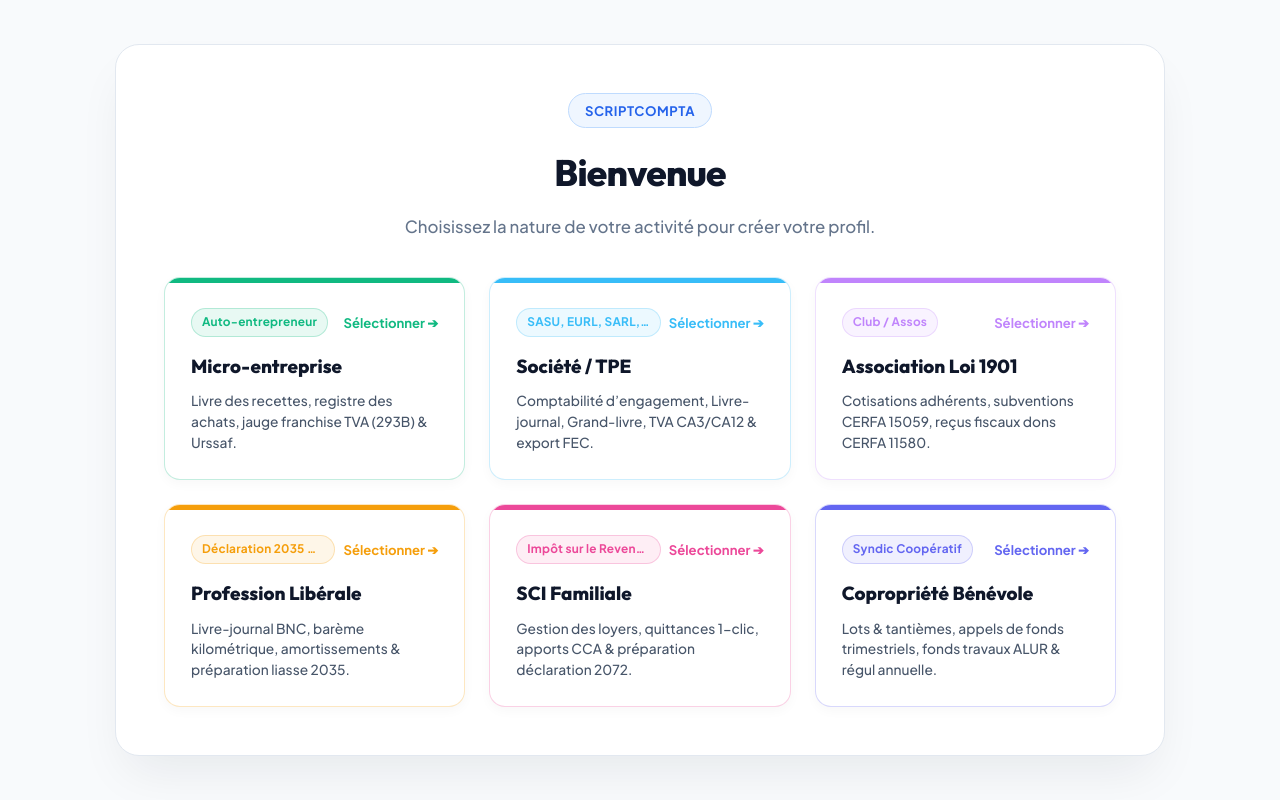
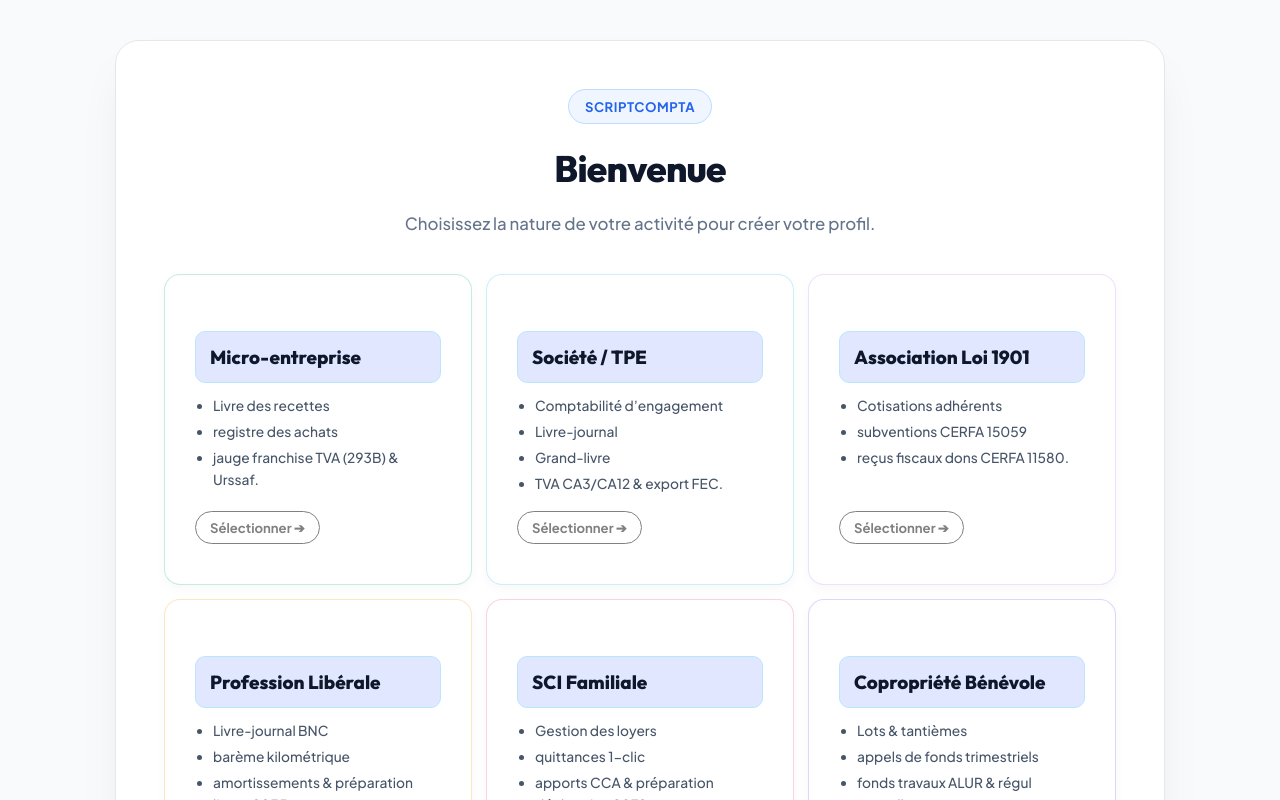
Before and after one commit to Github1234fab/scriptCompta, a Svelte app in the folder saas-svelte/: page / in a window 1280 px wide. Shown: the top 800 px of the page. Built offline with nearby package versions, Linux system fonts and the light colour scheme.

Commit message:
ux onboardin

```diff
--- a/saas-svelte/src/components/WelcomeScreen.svelte
+++ b/saas-svelte/src/components/WelcomeScreen.svelte
@@ -54,51 +54,56 @@
         </p>
       {:else}
         <h1 style="font-family: var(--font-title); font-size: 2.2rem; font-weight: 800; color: #0f172a; margin: 0 0 12px 0; letter-spacing: -0.02em;">
-          {MANAGEMENT_MODELS[selectedModel]?.onboardingTitle || "Comment s'appelle votre structure ?"}
+          Création de votre espace {MANAGEMENT_MODELS[selectedModel]?.title || ''}
         </h1>
         <p style="font-size: 1.02rem; color: #64748b; line-height: 1.6; margin: 0;">
-          {MANAGEMENT_MODELS[selectedModel]?.onboardingSubtitle || `Saisissez le nom de votre dossier ou entité (${MANAGEMENT_MODELS[selectedModel]?.title}) pour finaliser la création.`}
+          {MANAGEMENT_MODELS[selectedModel]?.onboardingSubtitle || "Saisissez le nom de votre dossier ou entité pour finaliser la création."}
         </p>
       {/if}
     </div>
 
     <!-- ÉTAPE 1 : UNIQUEMENT LES 6 CARTES MÉTIER -->
     {#if currentStep === 1}
-      <div id="welcome-model-grid" style="display: grid; grid-template-columns: repeat(auto-fit, minmax(290px, 1fr)); gap: 24px;">
+      <div id="welcome-model-grid" style="display: grid; grid-template-columns: repeat(auto-fit, minmax(290px, 1fr)); gap:14px;">
         {#each Object.values(MANAGEMENT_MODELS) as item}
           <!-- svelte-ignore a11y_click_events_have_key_events, a11y_no_static_element_interactions -->
           <div
             onclick={() => handleSelectModelCard(item.id)}
-            style="padding: 26px; min-height: 165px; border-radius: 16px; border: 1.5px solid {item.accentColor}40; background: #ffffff; box-shadow: 0 4px 12px rgba(15, 23, 42, 0.03); cursor: pointer; transition: all 0.22s ease-in-out; display: flex; flex-direction: column; justify-content: space-between; position: relative; overflow: hidden;"
+            style="padding: 40px 30px; min-height: 165px; border-radius: 16px; border: 1.5px solid {item.accentColor}40; background: #ffffff; box-shadow: 0 4px 12px rgba(15, 23, 42, 0.03); cursor: pointer; transition: all 0.22s ease-in-out; display: flex; flex-direction: column; justify-content: space-between; position: relative; overflow: hidden;"
             onmouseenter={(e) => {
-              e.currentTarget.style.borderColor = item.accentColor;
-              e.currentTarget.style.background = item.accentBg;
-              e.currentTarget.style.transform = 'translateY(-4px)';
-              e.currentTarget.style.boxShadow = `0 16px 32px -5px ${item.accentColor}30, 0 4px 8px -2px ${item.accentColor}15`;
+              e.currentTarget.style.transform = 'scale(1.02)';
+              e.currentTarget.style.boxShadow = '0 12px 24px rgba(15, 23, 42, 0.08)';
+              const btn = e.currentTarget.querySelector('.btn-select');
+              if (btn instanceof HTMLElement) btn.style.transform = 'scale(1.08)';
             }}
             onmouseleave={(e) => {
-              e.currentTarget.style.borderColor = `${item.accentColor}40`;
-              e.currentTarget.style.background = '#ffffff';
-              e.currentTarget.style.transform = 'none';
+              e.currentTarget.style.transform = 'scale(1)';
               e.currentTarget.style.boxShadow = '0 4px 12px rgba(15, 23, 42, 0.03)';
+              const btn = e.currentTarget.querySelector('.btn-select');
+              if (btn instanceof HTMLElement) btn.style.transform = 'scale(1)';
             }}
           >
             <!-- Top accent strip -->
-            <div style="position: absolute; top: 0; left: 0; right: 0; height: 5px; background: {item.accentColor};"></div>
+            <div style="position: absolute; top: 0; left: 0; right: 0; height: 0px; background: {item.accentColor};"></div>
 
-            <div>
-              <div style="display: flex; align-items: center; justify-content: space-between; gap: 8px; margin-bottom: 14px; margin-top: 4px;">
-                <span style="font-size: 0.74rem; font-weight: 800; padding: 4px 10px; border-radius: 20px; background: {item.accentColor}18; color: {item.accentColor}; border: 1px solid {item.accentColor}40; letter-spacing: 0.02em; white-space: nowrap; overflow: hidden; text-overflow: ellipsis; max-width: 65%;">
-                  {item.badge}
-                </span>
-                <span style="font-size: 0.82rem; font-weight: 800; color: {item.accentColor}; display: flex; align-items: center; gap: 4px; white-space: nowrap; flex-shrink: 0;">
-                  Sélectionner ➔
-                </span>
+
+<div style="display: flex; flex-direction: column; gap: 16px; flex: 1; justify-content: space-between;">
+              <div style="display: flex; flex-direction: column; gap: 12px;">
+                <div style="display: flex; align-items: center; justify-content: center; gap: 8px; margin-bottom: 4px; margin-top: 0px;">
+                  <!-- <span style="font-size: 0.74rem; font-weight: 800; padding: 10px 10px; border-radius: 20px; background: {item.accentColor}18; color: {item.accentColor}; border: 1px solid {item.accentColor}40; letter-spacing: 0.02em; white-space: nowrap; overflow: hidden; text-overflow: ellipsis; max-width: 65%;">
+                    {item.badge}
+                  </span> -->
+                </div>
+                <h4 style="font-size: 1.18rem; font-weight: 800; color: #0f172a; margin: 0; font-family: var(--font-title); background-color: #e0e7ff; border: 1px solid #bae6fd; padding: 10px 14px; border-radius: 10px;">{item.title}</h4>
+                <ul style="margin: 0; padding-left: 18px; font-size: 0.86rem; color: #475569; line-height: 1.6; display: flex; flex-direction: column; gap: 4px; font-weight: 500;">
+                  {#each item.desc.split(',') as feature}
+                    <li>{feature.trim()}</li>
+                  {/each}
+                </ul>
               </div>
-              <h4 style="font-size: 1.18rem; font-weight: 800; color: #0f172a; margin: 0 0 10px 0; font-family: var(--font-title);">{item.title}</h4>
-              <p style="font-size: 0.86rem; color: #475569; line-height: 1.5; margin: 0; font-weight: 500;">
-                {item.desc}
-              </p>
+              <span class="btn-select" style="font-size: 0.82rem; font-weight: 800; color: grey; display: inline-flex; align-items: center; gap: 10px; white-space: nowrap; flex-shrink: 0; border: 1px solid grey; padding: 5px 14px; border-radius: 20px; align-self: flex-start; margin-top: auto; transition: transform 0.22s ease-in-out;">
+                Sélectionner ➔
+              </span>
             </div>
           </div>
         {/each}
@@ -106,42 +111,55 @@
 
     <!-- ÉTAPE 2 : APPRÈS CLIC SUR CARTE, DEMANDE DU NOM -->
     {:else}
-      <form onsubmit={handleCreateFirstStructure} style="max-width: 580px; margin: 0 auto;">
+      <form onsubmit={handleCreateFirstStructure} style="max-width: 620px; margin: 0 auto; display: flex; flex-direction: column; gap: 32px;">
 
-        <!-- CARTE RAPPEL DU CHOIX SÉLECTIONNÉ -->
-        <div style="margin-bottom: 24px; padding: 16px 20px; border-radius: 12px; border: 2px solid {MANAGEMENT_MODELS[selectedModel]?.accentColor}; background: {MANAGEMENT_MODELS[selectedModel]?.accentBg}; display: flex; align-items: center; justify-content: space-between;">
-          <div style="display: flex; align-items: center; gap: 12px;">
-            <span style="font-size: 0.76rem; font-weight: 800; padding: 4px 10px; border-radius: 20px; background: #ffffff; color: {MANAGEMENT_MODELS[selectedModel]?.accentColor}; border: 1px solid {MANAGEMENT_MODELS[selectedModel]?.accentColor}40;">
-              {MANAGEMENT_MODELS[selectedModel]?.badge}
+        <!-- PILULE RAPPEL DU PROFIL -->
+        <div style="display: flex; justify-content: center;">
+          <div style="display: inline-flex; align-items: center; gap: 10px; background: #f8fafc; border: 1px solid #cbd5e1; padding: 6px 16px; border-radius: 30px;">
+            <span style="font-size: 0.78rem; font-weight: 800; padding: 3px 10px; border-radius: 20px; background: #e2e8f0; color: #334155;">
+              {MANAGEMENT_MODELS[selectedModel]?.badge || 'Profil'}
             </span>
-            <span style="font-size: 1.05rem; font-weight: 800; color: #0f172a;">{MANAGEMENT_MODELS[selectedModel]?.title}</span>
+            <span style="font-size: 0.92rem; font-weight: 800; color: #0f172a;">
+              {MANAGEMENT_MODELS[selectedModel]?.title}
+            </span>
           </div>
-
-          <button type="button" onclick={handleBackToStep1} style="background: none; border: none; color: #2563eb; font-weight: 700; font-size: 0.84rem; cursor: pointer; display: flex; align-items: center; gap: 4px;">
-            <i class="fa-solid fa-pen"></i> Modifier le profil
-          </button>
         </div>
 
-        <div style="margin-bottom: 32px;">
-          <label for="welcome-structure-name" style="font-size: 0.98rem; font-weight: 800; color: #0f172a; display: block; margin-bottom: 8px;">
-            {MANAGEMENT_MODELS[selectedModel]?.onboardingLabel || "Nom de votre structure ou dossier"}
+        <!-- BLOC DE SAISIE PRINCIPAL (TEXTE DE SAISIE DYNAMIQUE SELON PROFIL) -->
+        <div style="background: #e0f2fe; border-radius: 16px; padding: 28px; display: flex; flex-direction: column; gap: 12px;">
+          <label for="welcome-structure-name" style="font-size: 1.08rem; font-weight: 800; color: #0f172a; display: block;">
+            {
+              selectedModel === 'micro' ? 'Saisissez votre Nom, Prénom ou nom commercial :' :
+              selectedModel === 'tpe' ? 'Saisissez la raison sociale officielle de la société :' :
+              selectedModel === 'asso' ? "Saisissez le nom officiel de l'association :" :
+              selectedModel === 'bnc' ? 'Saisissez le nom du cabinet ou du praticien :' :
+              selectedModel === 'sci' ? 'Saisissez le nom de la SCI :' :
+              selectedModel === 'copro' ? 'Saisissez la désignation de la résidence / copropriété :' :
+              'Saisissez le nom officiel de votre structure :'
+            }
           </label>
+          <!-- svelte-ignore a11y_autofocus -->
           <input
             type="text"
             id="welcome-structure-name"
             bind:value={nameInput}
+            autofocus
             required
-            placeholder={MANAGEMENT_MODELS[selectedModel]?.onboardingPlaceholder || "ex: Cabinet Paramédical Lyon, SCI Les Marronniers..."}
-            style="width: 100%; padding: 16px 20px; font-size: 1.05rem; background: #f8fafc; border: 1.5px solid #cbd5e1; border-radius: 12px; color: #0f172a; font-weight: 600; outline: none; box-sizing: border-box; transition: all 0.2s;"
+            placeholder={MANAGEMENT_MODELS[selectedModel]?.onboardingPlaceholder || "ex: Horizon Conseil SASU..."}
+            style="width: 100%; padding: 14px 18px; font-size: 0.98rem; background: #ffffff; border: 1px solid #cbd5e1; border-radius: 12px; color: #0f172a; font-weight: 500; outline: none; box-sizing: border-box; transition: all 0.2s;"
           />
+          <p style="font-size: 0.86rem; color: #0369a1; margin: 0; font-weight: 600;">
+            Ce nom apparaîtra sur vos bilans et vos documents d'export.
+          </p>
         </div>
 
-        <div style="display: flex; gap: 14px; justify-content: center;">
-          <button type="button" onclick={handleBackToStep1} style="padding: 14px 24px; font-weight: 700; font-size: 0.95rem; background: #f1f5f9; color: #475569; border: 1px solid #cbd5e1; border-radius: 12px; cursor: pointer;">
-            ← Retour
+        <!-- BOUTONS D'ACTION AVEC ESPACE SUFFISANT -->
+        <div style="display: flex; gap: 16px; justify-content: center; padding-top: 8px;">
+          <button type="button" onclick={handleBackToStep1} style="padding: 14px 28px; font-weight: 700; font-size: 0.95rem; background: #ffffff; color: #475569; border: 1.5px solid #cbd5e1; border-radius: 12px; cursor: pointer; transition: all 0.2s;">
+            ← Changer de profil
           </button>
-          <button type="submit" style="padding: 14px 40px; font-weight: 800; font-size: 1.02rem; background: #0f172a; color: #ffffff; border: none; border-radius: 12px; cursor: pointer; box-shadow: 0 10px 25px rgba(15, 23, 42, 0.25); transition: all 0.2s;">
-            Créer mon espace & Démarrer ➔
+          <button type="submit" style="padding: 16px 48px; font-weight: 800; font-size: 1.05rem; background: #0f172a; color: #ffffff; border: none; border-radius: 12px; cursor: pointer; box-shadow: 0 10px 25px rgba(15, 23, 42, 0.25); transition: all 0.2s;">
+            Valider & Démarrer ➔
           </button>
         </div>
 
```
